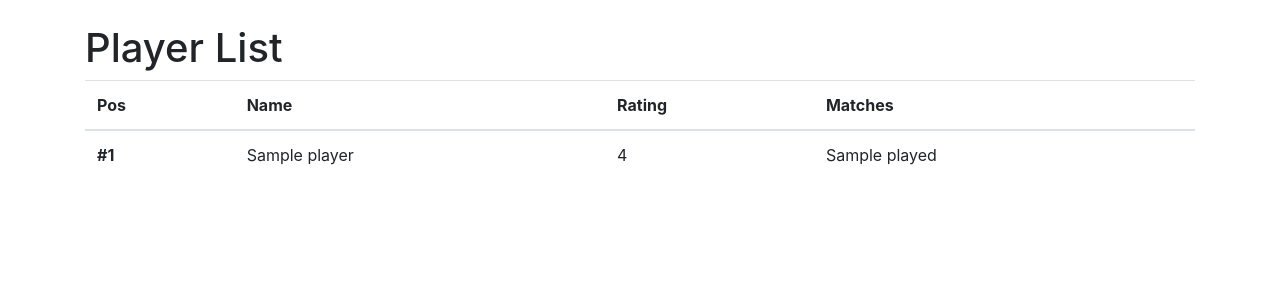
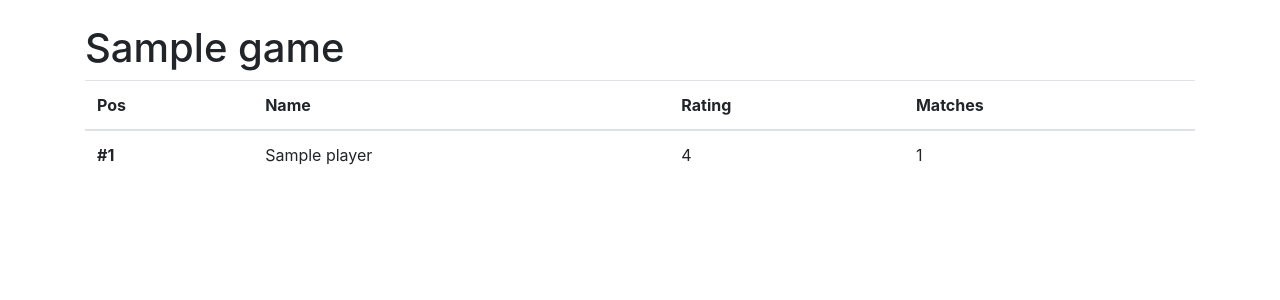
Before and after one commit to bengosney/qrank, a Django app: template qrank/templates/qrank/player_list.html in a window 1280 px wide. Shown: the part 56-356 px from the top of the page. Run offline with Django 3.2, Linux system fonts and the light colour scheme; the template is opened without the code that fills it: most values are stand-ins (such as "Sample title", 1, 10 or a date in 2020); some libraries are stand-ins or nearby versions.

Commit message:
Supports multiple game rankings

```diff
--- a/qrank/admin.py
+++ b/qrank/admin.py
@@ -12,7 +12,7 @@ class MatchAdmin(admin.ModelAdmin):
 
 
 class GameAdmin(admin.ModelAdmin):
-    list_display = ['name']
+    list_display = ['name', 'slug']
 
 
 admin.site.register(Match, MatchAdmin)
--- a/qrank/models.py
+++ b/qrank/models.py
@@ -6,6 +6,8 @@ from django.db import transaction
 from trueskill import Rating, rate
 from sortedm2m.fields import SortedManyToManyField
 
+from django_extensions.db.fields import AutoSlugField
+
 
 class Player(models.Model):
     START_SCORE = 100
@@ -13,6 +15,7 @@ class Player(models.Model):
     name = models.CharField(max_length=255, unique=True)
     # rating = models.FloatField(default=START_SCORE)
 
+    slug = AutoSlugField(populate_from='name')
     created_at = models.DateTimeField(auto_now_add=True, editable=False)
     updated_at = models.DateTimeField(auto_now=True, editable=False)
 
@@ -49,6 +52,7 @@ class Game(models.Model):
     name = models.CharField(max_length=255, unique=True)
     player_count = models.IntegerField()
 
+    slug = AutoSlugField(populate_from='name')
     created_at = models.DateTimeField(auto_now_add=True, editable=False)
     updated_at = models.DateTimeField(auto_now=True, editable=False)
 
--- a/qrank/templates/qrank/player_list.html
+++ b/qrank/templates/qrank/player_list.html
@@ -1,7 +1,18 @@
 {% extends "base.html" %}
-{% block title %}Player List{% endblock %}
+{% block title %}
+{% if game != None %}
+{{ game.name }}
+{% else %}
+Player List
+{% endif %}
+{% endblock %}
+
 {% block body %}
+{% if game != None %}
+<h1>{{ game.name }}</h1>
+{% else %}
 <h1>Player List</h1>
+{% endif %}
 <table class="table">
     <thead>
     <tr>
@@ -17,7 +28,7 @@
         <th scope="row">#{{ forloop.counter }}</th>
         <td>{{ player.name }}</td>
         <td>{{ player.rating }}</td>
-        <td>{{ player.played }}</td>
+        <td>{{ player.num_matches }}</td>
     </tr>
     {% empty %}
     <p>No players yet.</p>
--- a/qrank/urls.py
+++ b/qrank/urls.py
@@ -4,6 +4,7 @@ from .views import PlayerListView, PlayerCreateView, GameCreateView
 
 urlpatterns = [
     path('', PlayerListView.as_view(), name='player_list'),
+    path('<slug:game>/', PlayerListView.as_view(), name='player_list'),
     path('create/', PlayerCreateView.as_view(), name='player_create'),
     path('add-game/', GameCreateView.as_view(), name='game_create'),
 ]
```
Also changed, not shown: qrank/views.py (+26 -1 lines), qrank/migrations/0018_auto_20200316_0847.py (added).
